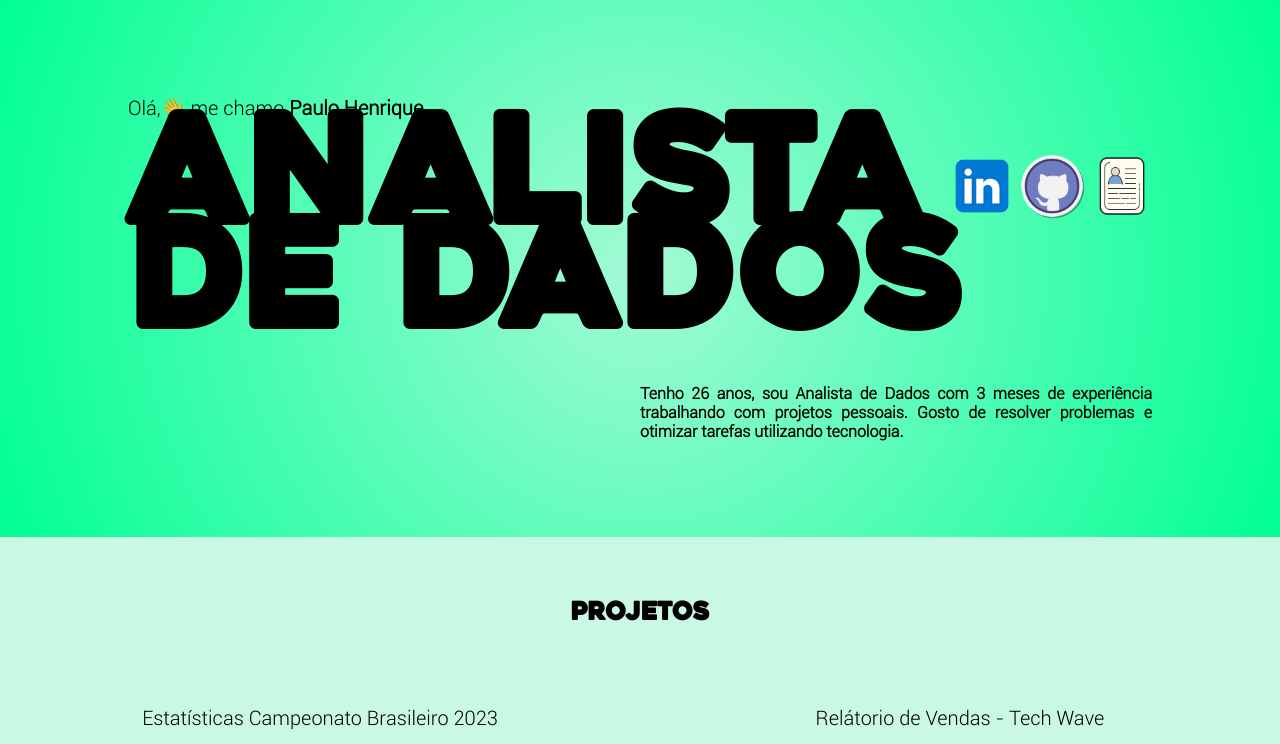
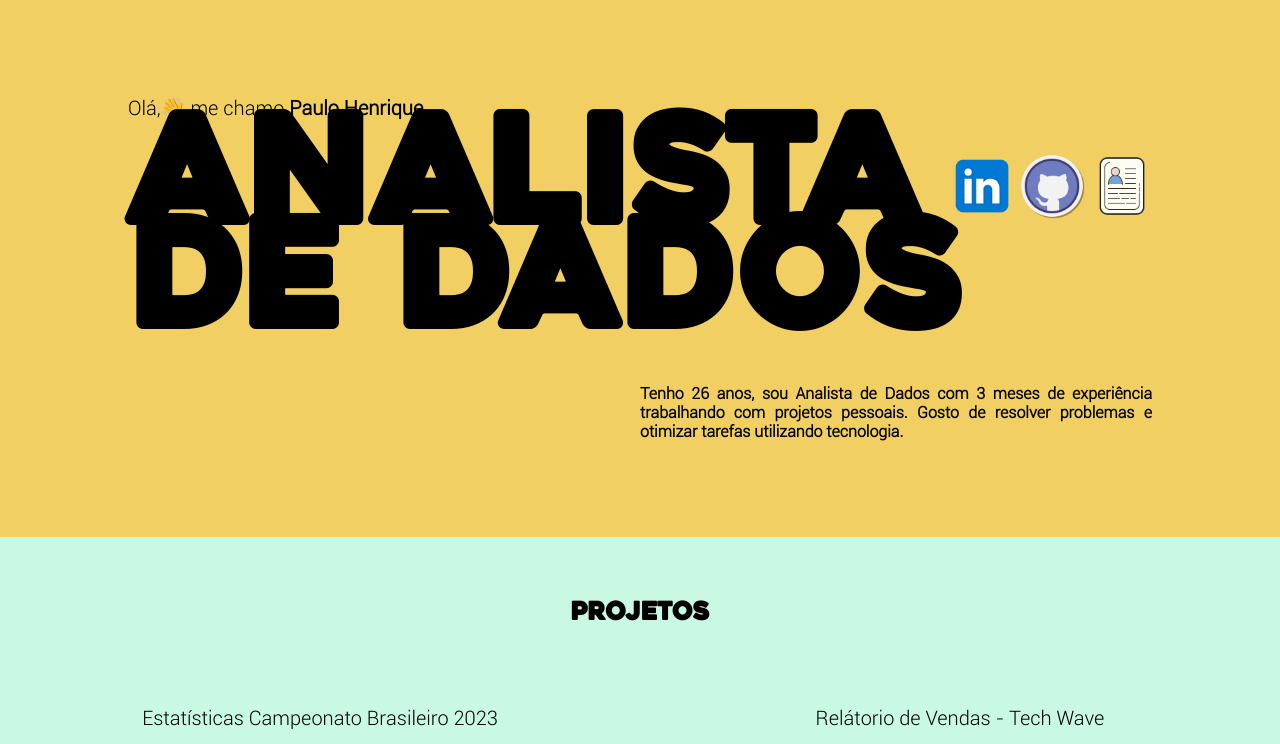
Before and after one commit to HenriqueCorsi/Portfolio, a React (Vite) app: page / in a window 1280 px wide. Shown: the top 744 px of the page. Built offline with nearby package versions, Linux system fonts and the light colour scheme.

Commit message:
Update header-style.css

```diff
--- a/src/assets/css/header-style.css
+++ b/src/assets/css/header-style.css
@@ -10,13 +10,14 @@
 
 header{
     padding: 5rem 0;
-    background-image: radial-gradient(circle, #a3fad6, #00FF94);
+    background-image: radial-gradient(circle, #F1CF63, #F1CF63);
 }
 
 .header-container{
     width: 80%;
     margin: auto;
     padding: 1rem 2rem;
+    color: #000000;
 }
 
 .header-container h2{
```
